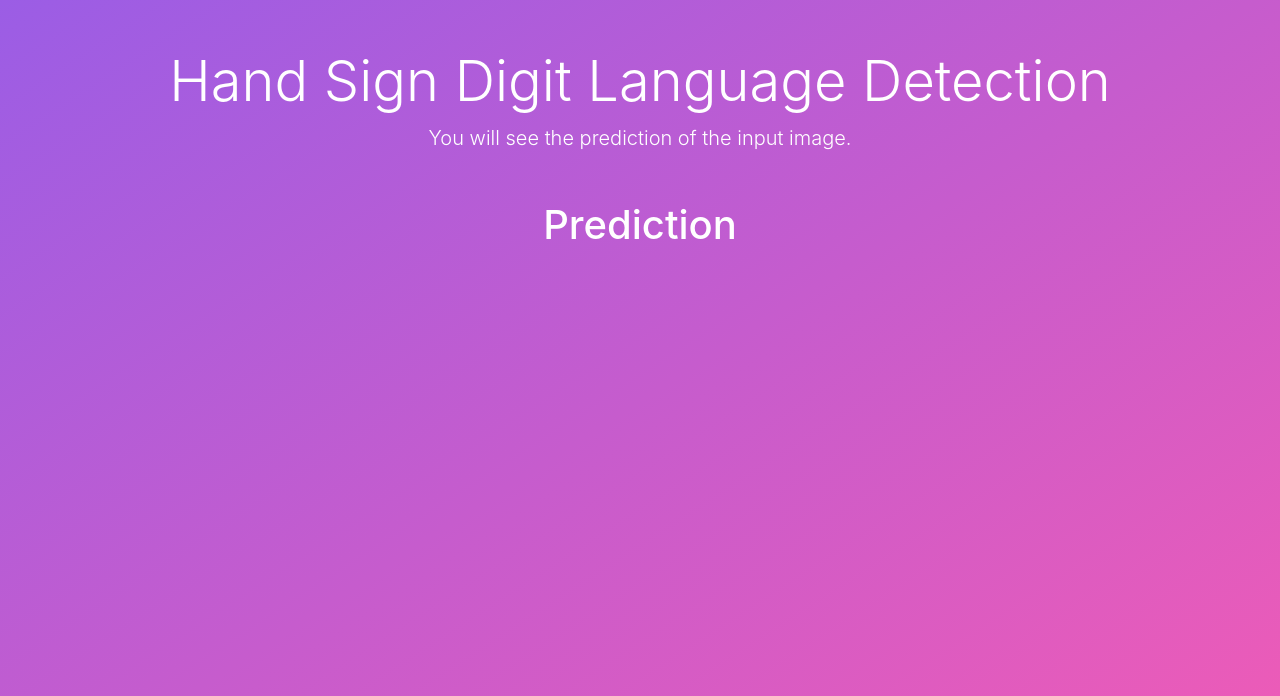
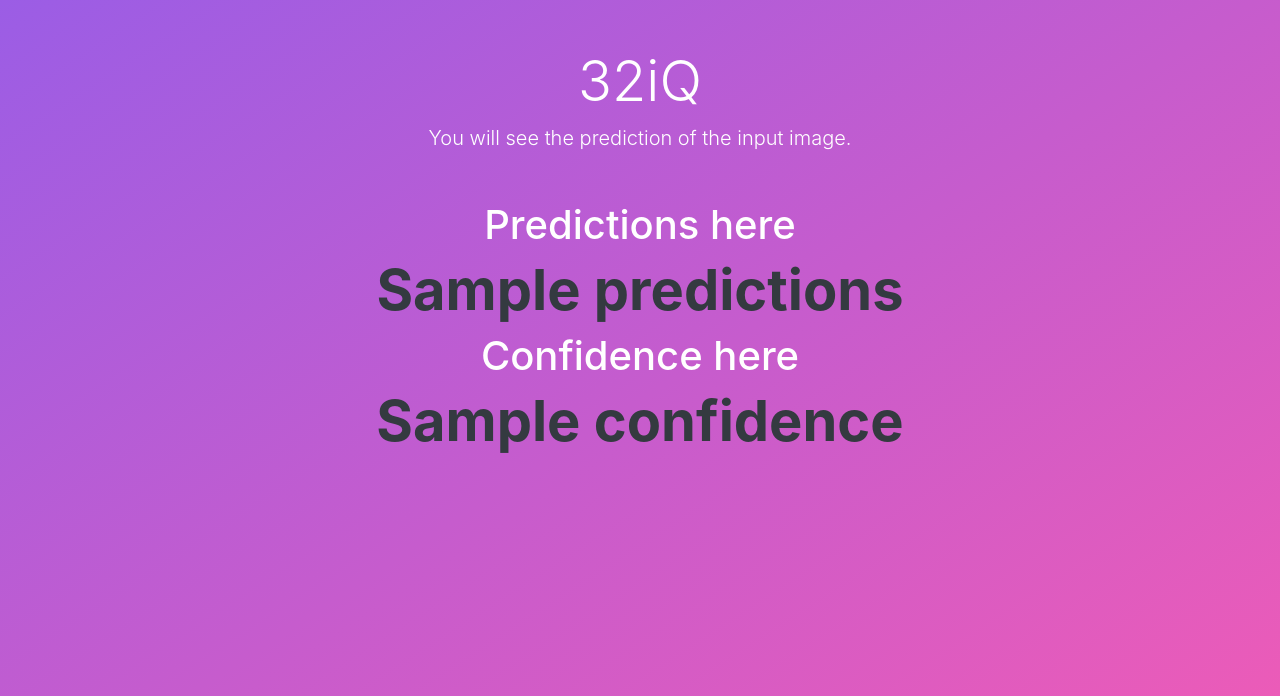
Before and after one commit to jonathan-whiteley/react-app-32iq, a Flask app: template templates/result.html in a window 1280 px wide. Shown: the top 696 px of the page. Run offline with Flask 3, Linux system fonts and the light colour scheme; the template is opened without the code that fills it: most values are stand-ins (such as "Sample title", 1, 10 or a date in 2020).

Commit message:
adds working result page

```diff
--- a/app.py
+++ b/app.py
@@ -22,19 +22,19 @@ def predict_image_file():
     try:
         if request.method == 'POST':
             # in model.py
-            # img = preprocess_img(request.files['photo'].stream)
-            # pred = predict_result(img) # in model.py
-            pred = 1
-            confidence = 0.895
+            img = preprocess_img(request.files['photo'].stream)
+            pred = predict_result(img) # in model.py
+            # pred = 1
+            conf = 0.925
             response = jsonify({'prediction': pred},
-                               {'confidence score':confidence})
+                               {'confidence score':conf})
 
 
             response.headers.add('Access-Control-Allow-Origin', '*')
-            return response
+            # return response
             # return render_template("result.html")
 
-            # return render_template("result.html", predictions=str(pred))
+            return render_template("result.html", predictions=str(pred), confidence=str(conf))
             # response = "CAT"
             # return {"message": response}
             # return render_template("result.html", predictions=str(pred))
--- a/model.py
+++ b/model.py
@@ -1,3 +1,4 @@
+# from keras.models import load_model
 from keras.utils import img_to_array
 import numpy as np
 from PIL import Image
@@ -18,6 +19,7 @@ def preprocess_img(img_path):
 # Predicting function
 def predict_result(predict):
     # pred = model.predict(predict)
-    pred = len(predict)
+    # pred = len(predict)
     # pred = [1,0]
+    pred = len(predict) + 33
     return pred
--- a/src/components/IndexNavbar.js
+++ b/src/components/IndexNavbar.js
@@ -158,7 +158,7 @@ export default function IndexNavbar() {
               <DropdownMenu className="dropdown-with-icons">
                 <DropdownItem href="/liveboard">
                 <i className="tim-icons icon-image-02" />
-                  Dashboard
+                  PatientiQ
                 </DropdownItem>
                 <DropdownItem href="/search">
                   <i className="tim-icons icon-zoom-split" />
--- a/src/pages/About.jsx
+++ b/src/pages/About.jsx
@@ -41,6 +41,8 @@ export default function AboutPage() {
           <div className="main">
           </div>
       </div>
+      <Footer />
+
     </>
   );
 }
--- a/src/pages/Home.jsx
+++ b/src/pages/Home.jsx
@@ -39,7 +39,7 @@ export default function Index() {
         <div className="wrapper">
           <PageHeader />
           <div className="main">
-          <section className="section section-lg">
+          {/* <section className="section"> */}
 
           {/* <img
             alt="..."
@@ -97,14 +97,16 @@ export default function Index() {
                       Created in partnership with subject matter experts to deliver
                       an intuitive front-end application
                       </p>
+
                     </div>
                   </Col>
                 </Row>
               </Col>
             </Row>
           </Container>
-        </section>
+        {/* </section> */}
           </div>
+          <br/><br/><br/><br/>
         <Footer />
       </div>
     </>
--- a/src/pages/Result.jsx
+++ b/src/pages/Result.jsx
@@ -100,12 +100,12 @@ export default function ResultsPage() {
                       Prediction Results
                     </h1>
                     <p>
-                      Prediction: a binary classification on whether or not the image uploaded contains a dental abnormality
+                      <b>Prediction:</b> a binary classification on whether or not the image uploaded contains a dental abnormality
                       (Flagged or Normal)
                     </p>
                     <br />
                     <p>
-                      Confidence Score: this measures the degree of confidence 32iQ has in the prediction. (0 to 1 with
+                    <b>Confidence Score:</b> this measures the degree of confidence 32iQ has in the prediction. (0 to 1 with
                       0 being not certain and 1 being most certain)
                     </p>
                     <br />
@@ -135,6 +135,7 @@ export default function ResultsPage() {
                 </Col>
               </Row>
             </Container>
+
           </section>
 
         {/* <div className="wrapper">
--- a/templates/result.html
+++ b/templates/result.html
@@ -7,17 +7,21 @@ Prediction - Hand Sign Digit Recognition
 <div class="container py-5">
 
     <header class="text-white text-center">
-        <h1 class="display-4">Hand Sign Digit Language Detection</h1>
+        <h1 class="display-4">32iQ</h1>
         <p class="lead mb-5">You will see the prediction of the input image.</p>
     </header>
 
     <header class="text-white text-center">
-        <h1 class="display-5">Prediction</h1>
-        <!-- {% if predictions %}
+        <h1 class="display-5">Predictions here</h1>
+        <!-- {% if predictions %} -->
         <h2 class="display-4 text-dark font-weight-bold">{{predictions}}</h2>
-        {% else %}
-        <h2 class="display-4 text-dark font-weight-bold">{{err}}</h2>
-        {% endif %} -->
+
+        <h1 class="display-5">Confidence here</h1>
+        <h2 class="display-4 text-dark font-weight-bold">{{confidence}}</h2>
+
+        <!-- {% else %}
+        <h2 class="display-4 text-dark font-weight-bold">{{err}}</h2> -->
+        <!-- {% endif %} -->
     </header>
 </div>
 {% endblock %}
```
Also changed, not shown: src/components/Footer.js (+15 -9 lines), src/components/HomePageHeader.js (+6 -4 lines), src/components/uppy.js (+15 -15 lines), src/pages/Data.jsx (+5 -2 lines), 1 other file.
